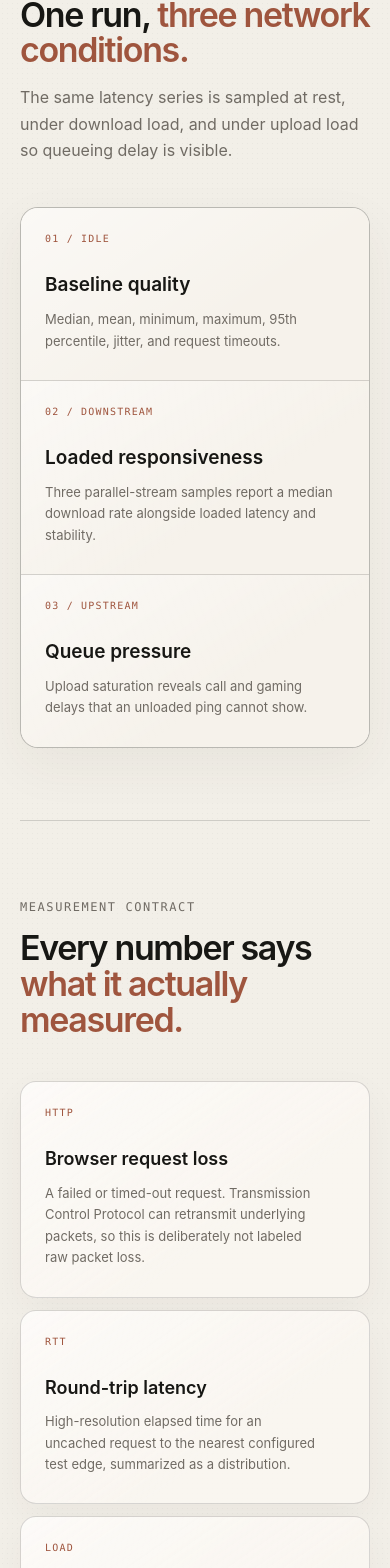
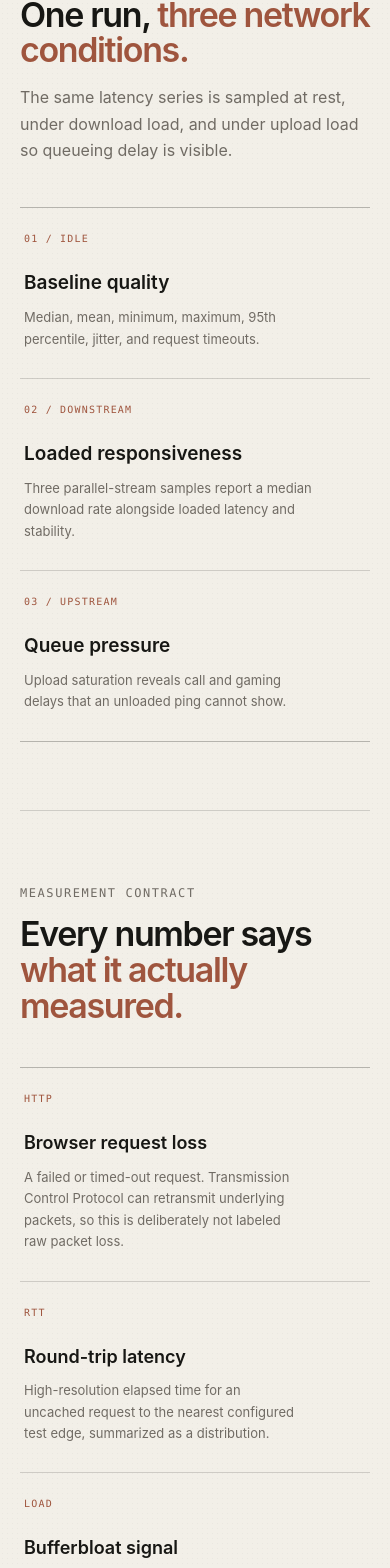
Before and after one commit to JohnnyZLi/Network-Diagnostics-Suite, a React (Vite) app: page / in a window 390 px wide. Shown: the part 1859-3427 px from the top of the page. Built offline with nearby package versions, Linux system fonts and the light colour scheme.

Commit message:
Flatten editorial panels into edge-to-edge rows

```diff
--- a/src/editorial-panels.css
+++ b/src/editorial-panels.css
@@ -1,35 +1,64 @@
-/* Editorial measurement panels.
-   The three test conditions read as one connected process; methodology terms
-   remain independent cards so the two sections do not share identical geometry. */
+/* Flat editorial measurement rows.
+   Both explanatory sections share one edge-to-edge typographic structure.
+   Numbering identifies the process sequence; technical labels identify the taxonomy. */
 
 .methodology,
 #privacy {
   scroll-margin-top: calc(var(--jl-layout-header-height) + var(--jl-space-6));
 }
 
+.measurement-preview {
+  padding-bottom: 88px;
+}
+
+.methodology {
+  padding-top: 88px;
+}
+
+.preview-grid,
+.methodology-grid {
+  gap: 0;
+  border-top: 1px solid var(--line-strong);
+  border-right: 0;
+  border-bottom: 1px solid var(--line-strong);
+  border-left: 0;
+  border-radius: 0;
+  background: transparent;
+  box-shadow: none;
+}
+
 .preview-grid {
   grid-template-columns: repeat(3, minmax(0, 1fr));
-  gap: 0;
-  overflow: hidden;
-  border: 1px solid var(--line-strong);
-  border-radius: 20px;
-  background: rgba(251, 248, 242, .7);
-  box-shadow: 0 18px 52px rgba(78, 55, 39, .055);
+}
+
+.methodology-grid {
+  grid-template-columns: repeat(4, minmax(0, 1fr));
+}
+
+.preview-grid article,
+.methodology-grid article {
+  min-width: 0;
+  display: flex;
+  flex-direction: column;
+  align-items: flex-start;
+  border: 0;
+  border-radius: 0;
+  background: transparent;
+  box-shadow: none;
 }
 
 .preview-grid article {
-  min-height: 218px;
-  display: flex;
-  flex-direction: column;
-  align-items: flex-start;
+  min-height: 204px;
   padding: 30px 32px 32px;
-  border: 0;
-  background:
-    linear-gradient(145deg, rgba(255, 255, 255, .55), transparent 62%),
-    var(--panel-soft);
 }
 
-.preview-grid article + article {
+.methodology-grid article {
+  min-height: 220px;
+  padding: 30px 28px 32px;
+}
+
+.preview-grid article + article,
+.methodology-grid article + article {
   border-left: 1px solid var(--line);
 }
 
@@ -39,121 +68,101 @@
 }
 
 .preview-grid h3 {
-  margin: 46px 0 12px;
+  margin: 38px 0 12px;
   font-size: 19px;
   line-height: 1.2;
+}
+
+.methodology-grid h3 {
+  margin: 38px 0 12px;
+  font-size: 18px;
+  line-height: 1.25;
 }
 
 .preview-grid p {
   max-width: 36ch;
 }
 
-.methodology-grid {
-  grid-template-columns: repeat(4, minmax(0, 1fr));
-  gap: 16px;
-  border: 0;
-  background: transparent;
-}
-
-.methodology-grid article {
-  min-height: 238px;
-  display: flex;
-  flex-direction: column;
-  align-items: flex-start;
-  padding: 30px 30px 32px;
-  border: 1px solid var(--line);
-  border-radius: 18px;
-  background:
-    linear-gradient(145deg, rgba(255, 255, 255, .5), transparent 64%),
-    rgba(251, 248, 242, .78);
-  box-shadow: 0 14px 38px rgba(78, 55, 39, .045);
-}
-
-.methodology-grid h3 {
-  margin: 48px 0 12px;
-  font-size: 18px;
-  line-height: 1.25;
-}
-
 .methodology-grid p {
   max-width: 34ch;
 }
 
+/* These are explanatory surfaces, not interactive cards. */
 @media (hover: hover) {
-  .preview-grid article {
-    transition: background-color 240ms var(--ease-out);
-  }
-
-  .preview-grid article:hover {
+  .preview-grid article,
+  .methodology-grid article,
+  .preview-grid article:hover,
+  .methodology-grid article:hover {
     z-index: auto;
     transform: none;
-    background-color: var(--panel);
+    border-color: var(--line);
+    border-radius: 0;
+    background: transparent;
     box-shadow: none;
+    transition: none;
+  }
+}
+
+@media (max-width: 1100px) and (min-width: 761px) {
+  .methodology-grid {
+    grid-template-columns: repeat(2, minmax(0, 1fr));
   }
 
   .methodology-grid article {
-    transition:
-      border-color 260ms var(--ease-out),
-      transform 260ms var(--ease-out),
-      box-shadow 260ms var(--ease-out);
+    min-height: 205px;
   }
 
-  .methodology-grid article:hover {
-    z-index: 1;
-    transform: translateY(-2px);
-    border-color: var(--line-strong);
-    background-color: rgba(251, 248, 242, .9);
-    box-shadow: 0 18px 44px rgba(78, 55, 39, .075);
+  .methodology-grid article:nth-child(odd) {
+    border-left: 0;
   }
-}
 
-@media (max-width: 1100px) {
-  .methodology-grid {
-    grid-template-columns: repeat(2, minmax(0, 1fr));
-    gap: 14px;
+  .methodology-grid article:nth-child(even) {
+    border-left: 1px solid var(--line);
+  }
+
+  .methodology-grid article:nth-child(n + 3) {
+    border-top: 1px solid var(--line);
   }
 }
 
 @media (max-width: 760px) {
-  .preview-grid {
-    grid-template-columns: minmax(0, 1fr);
-    border-radius: 18px;
+  .measurement-preview {
+    padding-bottom: 68px;
   }
 
-  .preview-grid article {
-    min-height: 0;
-    padding: 26px 24px 28px;
+  .methodology {
+    padding-top: 68px;
   }
 
-  .preview-grid article + article {
+  .preview-grid,
+  .methodology-grid {
+    grid-template-columns: minmax(0, 1fr);
+  }
+
+  .preview-grid article,
+  .methodology-grid article {
+    min-height: 0;
+    padding: 26px 4px 28px;
+    border-left: 0;
+  }
+
+  .preview-grid article + article,
+  .methodology-grid article + article {
     border-top: 1px solid var(--line);
     border-left: 0;
   }
 
-  .preview-grid h3 {
-    margin-top: 30px;
-  }
-
-  .methodology-grid {
-    grid-template-columns: minmax(0, 1fr);
-    gap: 12px;
-  }
-
-  .methodology-grid article {
-    min-height: 0;
-    padding: 26px 24px 28px;
-    border-radius: 16px;
-  }
-
+  .preview-grid h3,
   .methodology-grid h3 {
-    margin-top: 30px;
+    margin-top: 28px;
   }
 }
 
 @media (forced-colors: active) {
   .preview-grid,
-  .methodology-grid article {
+  .methodology-grid,
+  .preview-grid article + article,
+  .methodology-grid article + article {
     border-color: CanvasText;
-    box-shadow: none;
   }
 }
```
